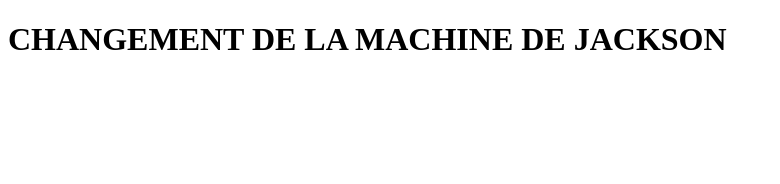
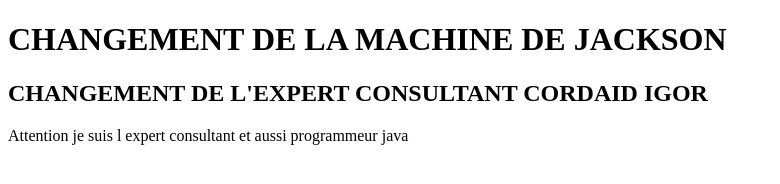
Before and after one commit to jackson05/courseGit, a plain HTML site: page index.html in a window 1280 px wide. Shown: the whole page, without its empty margins (0-780 px from the left). Drawn offline with Linux system fonts and the light colour scheme.

Commit message:
je vien de modifier le fichier de jackson05 en mettant <h2>

```diff
--- a/index.html
+++ b/index.html
@@ -7,6 +7,8 @@
 </head>
 <body>
 	<h1>CHANGEMENT DE LA MACHINE DE JACKSON</h1>
+	<h2>CHANGEMENT DE L'EXPERT CONSULTANT CORDAID IGOR </h2>
+	<p>Attention je suis l expert consultant et aussi programmeur java</p>
 
 </body>
 </html>
```
